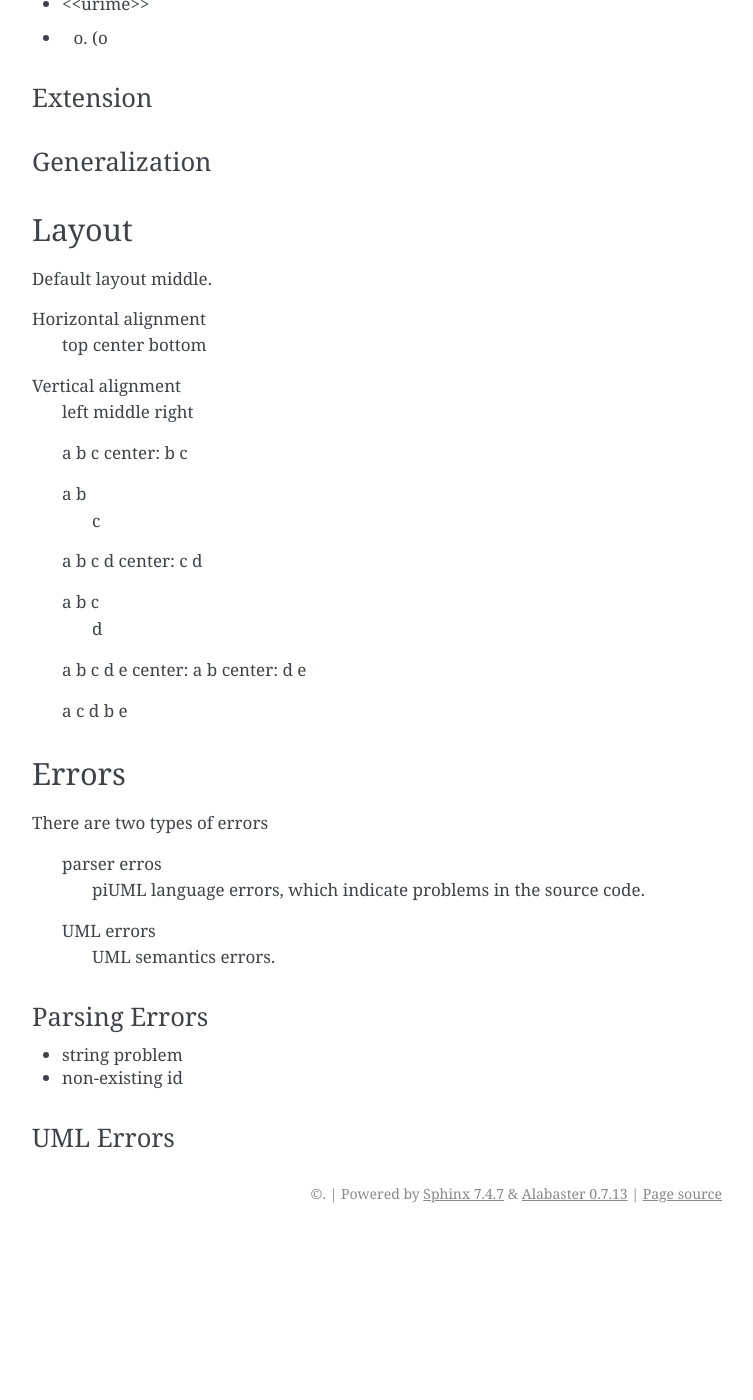
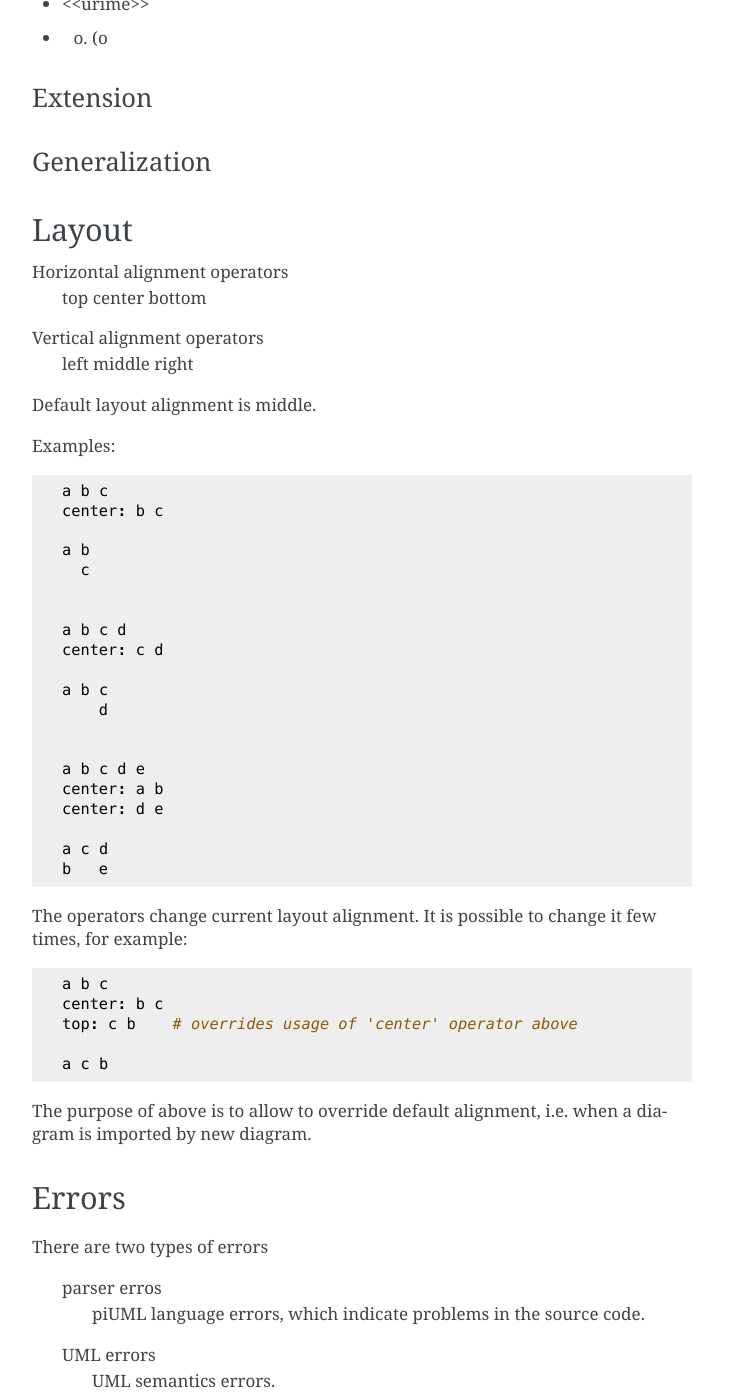
Before and after one commit to wrobell/piuml, a Sphinx documentation site: the page built from doc/user/ref.txt, in a window 1280 px wide and 1400 px high, scrolled down 1273 px. Shown: the whole window, without its empty margins (388-1141 px from the left). Built offline with Sphinx 7.4.7, drawn with Linux system fonts in a browser that asks for light colours; pages that are not in the unit, such as notebooks, are missing from menus; before the commit the page ends 2506 px from its top, so only the background shows below that.

Commit message:
- added few notes about layout and alignment into documentation

```diff
--- a/doc/user/ref.txt
+++ b/doc/user/ref.txt
@@ -59,18 +59,19 @@
 
 Layout
 ------
-Default layout middle.
-
-Horizontal alignment
+Horizontal alignment operators
     top
     center
     bottom
 
-Vertical alignment
+Vertical alignment operators
     left
     middle
     right
 
+Default layout alignment is middle.
+
+Examples::
 
     a b c
     center: b c
@@ -94,6 +95,17 @@
     b   e
 
 
+The operators change current layout alignment. It is possible to change
+it few times, for example::
+
+    a b c
+    center: b c
+    top: c b    # overrides usage of 'center' operator above
+
+    a c b
+
+The purpose of above is to allow to override default alignment, i.e. when
+a diagram is imported by new diagram.
 
 Errors
 ------
```
